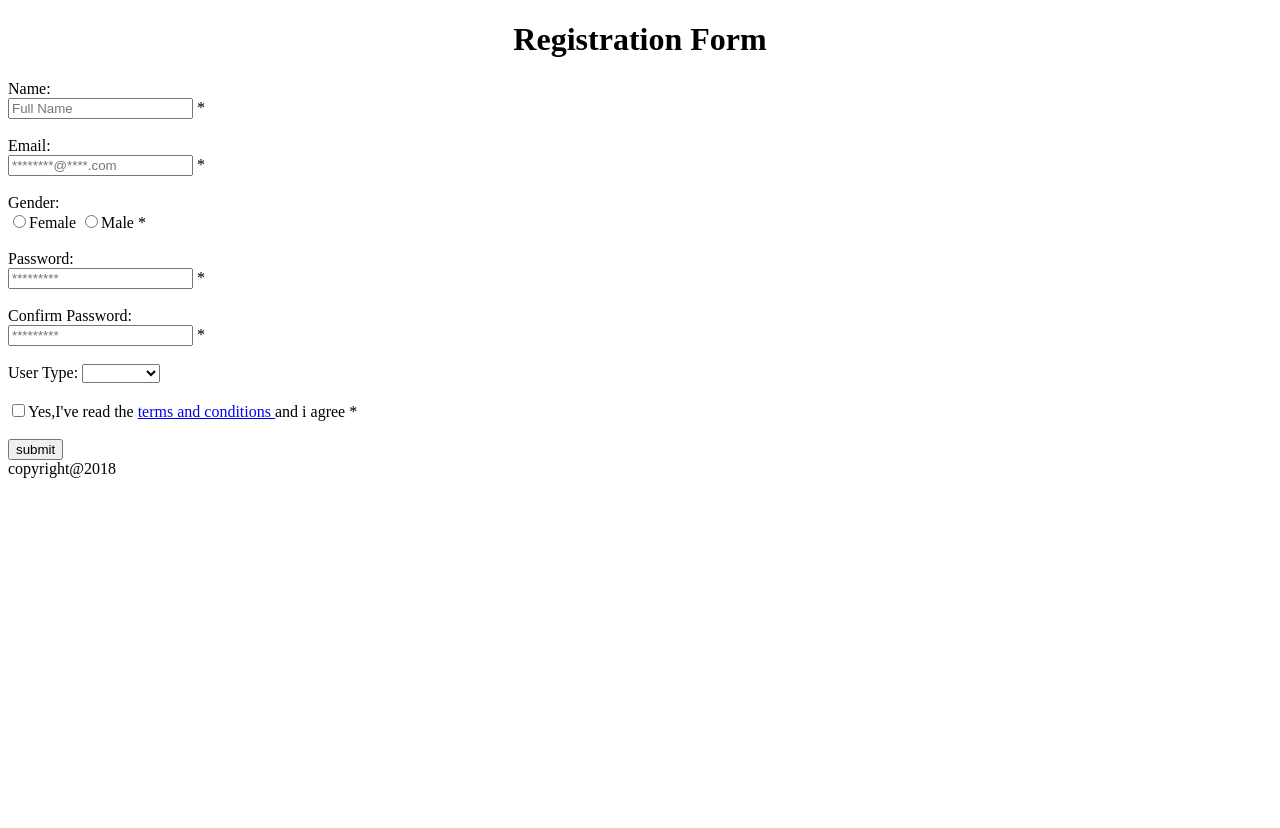
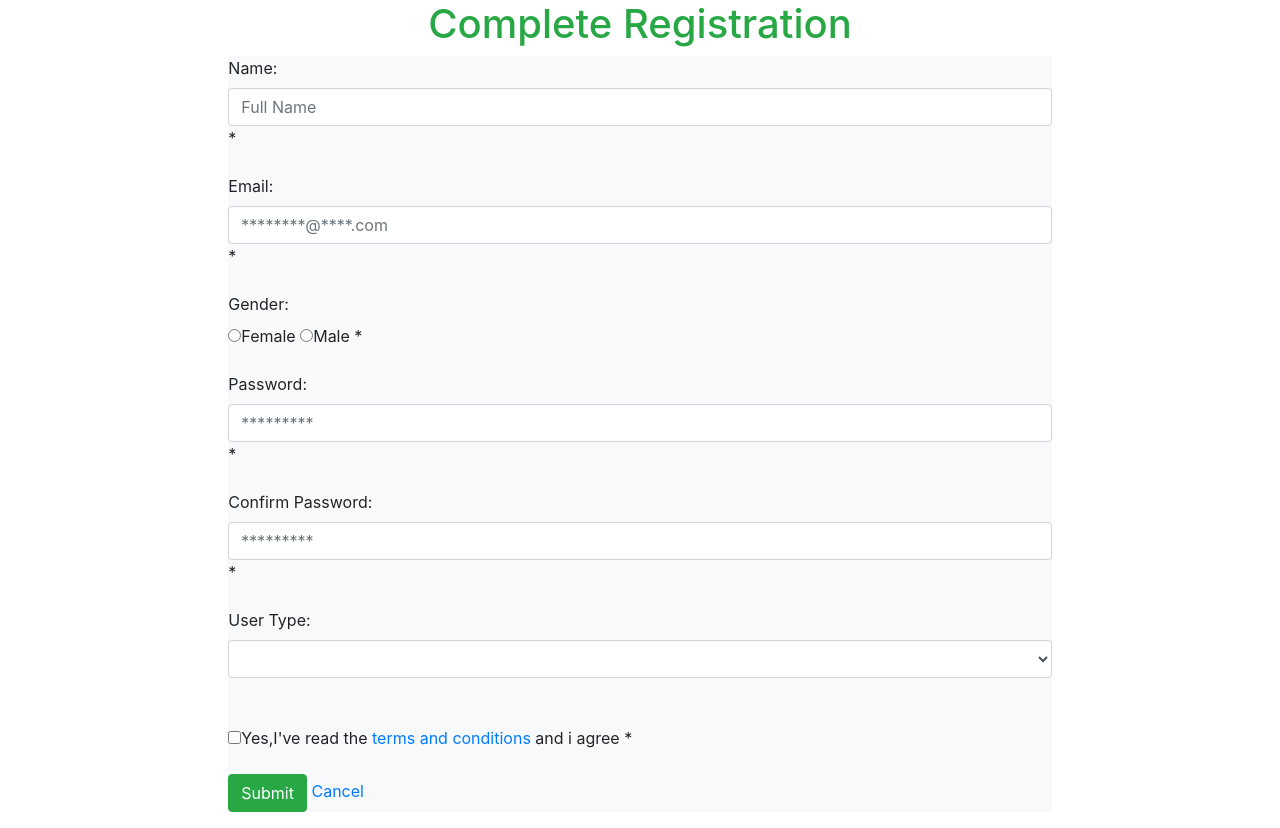
Before and after one commit to Mosaddeq/ProcDemo1, a PHP site: page /registration.php in a window 1280 px wide. Before the commit the page ends 478 px from the top, so only its background shows below. Run offline with PHP 8.4, Linux system fonts and the light colour scheme; some libraries are stand-ins or nearby versions.

Commit message:
Update registration.php

```diff
--- a/registration.php
+++ b/registration.php
@@ -1,5 +1,8 @@
+<script >
 	<?php
 	$nameErr = $emailErr = $genderErr = $passErr = $confirmErr = $checkErr = $typeErr = "";
+	 //$gender="";
+
 
 	if($_SERVER["REQUEST_METHOD"] == "POST")
 	{
@@ -13,50 +16,60 @@ if($_SERVER["REQUEST_METHOD"] == "POST")
 		include ("funct.php");
 		require ("dbconnect.php");
 		require ("validation.php");
-
-    $sql = "insert into reg values ('".$name."','".$email."','".$gender."','".$pass."','".$uType."')";
 	}
 	?>
+	</script>
 <!DOCTYPE HTML>
 
 <html>
-<title>Registration</title>
+<title>A Comp</title>
 <head>
-<h1 align="center">Registration Form</h1>
+<!-- Latest compiled and minified CSS -->
+<link rel="stylesheet" href="https://maxcdn.bootstrapcdn.com/bootstrap/4.0.0/css/bootstrap.min.css">
 
+<!-- jQuery library -->
+<script src="https://ajax.googleapis.com/ajax/libs/jquery/3.3.1/jquery.min.js"></script>
 
+<!-- Popper JS -->
+<script src="https://cdnjs.cloudflare.com/ajax/libs/popper.js/1.12.9/umd/popper.min.js"></script>
+
+<!-- Latest compiled JavaScript -->
+<script src="https://maxcdn.bootstrapcdn.com/bootstrap/4.0.0/js/bootstrap.min.js"></script>
 </head>
 <body>
-<div>
+<div class="col-lg-8 m-auto d-block">
+<h1 class="text-success text-center" >Complete Registration </h1>
 
-<form method="POST" action="#">   <!$_SERVER["PHP_SELF"]Returns the filename of the currently executing script>
-    Name: <br>
-	<input type="text" name="name" value="" placeholder="Full Name"/>
-	<span class="error">* <?php echo $nameErr;?></span>								<! display errors on html page>
+<form method="POST" action="#" onsubmit="return validation()" class="bg-light" >   <!$_SERVER["PHP_SELF"]Returns the filename of the currently executing script>
+    <label>Name:</label> <br>
+	<input  id="name" type="text" name="name" value="" class="form-control" placeholder="Full Name"/>
+	<span class="error">* <?php echo $nameErr;?></span>
+	<span id="name"	class="text-danger font-witght-bold"></span>							<! display errors on html page>
 	<br>
 	<br>
-	Email: <br>
-		<input type="text" name="email" value="" placeholder="********@****.com" />
-		<span class="error">* <?php echo $emailErr;?></span>
+	<label>Email:</label> <br>
+		<input id="email" type="text" name="email" class="form-control" value="" placeholder="********@****.com" />
+		<span class="error"  >* <?php echo $emailErr;?></span>
 		<br>
 		<br>
-	Gender: <br>
-		<input type="radio" name="gender" value="Female">Female
-		<input type="radio" name="gender" value="Male">Male
+		<label>Gender: </label><br>
+		<input id="gender" type="radio"  name="gender" value="Female">Female
+		<input id="gender" type="radio"  name="gender" value="Male">Male
 		<span class="error">* <?php echo $genderErr;?></span>
 		<br><br>
-	Password:<br>
-	<input type="password" name="pass" value="" placeholder="*********"/>
+		<label>Password:</label><br>
+	<input id="pass" type="password" class="form-control" name="pass" value="" placeholder="*********"/>
 		<span class="error">* <?php echo $passErr;?></span>
 		<br>
 		<br>
-	Confirm Password:<br>
-		<input type="password" name="confirm" value="" placeholder="*********"/>
+		<label>Confirm Password:</label><br>
+		<input id="confirm"  type="password" class="form-control" name="confirm" value="" placeholder="*********"/>
 		<span class="error">* <?php echo $confirmErr;?></span>
+
 		<br>
 		<br>
-	User Type:
-		<select value="combo" name="uType" >
+		<label>User Type:</label>
+		<select id="uType" value="combo" class="form-control" name="uType" >
 		<option value=""></option>
 		<option value="Instructor">Instructor</option>
 		<option value="Student">Student</option>
@@ -64,10 +77,37 @@ if($_SERVER["REQUEST_METHOD"] == "POST")
 		</select>
 		<br>
 		<br>
-        <input type="checkbox" name="check" value="checked" placeholder="" />Yes,I've read the <a href="terms and conditions.html">terms and conditions </a> and i agree
+        <input id="check"  type="checkbox" name="check" value="checked" placeholder="" />Yes,I've read the <a href="terms and conditions.html">terms and conditions </a> and i agree
 		<span class="error">* <?php echo $checkErr;?></span>
 		<br>
 		<br>
-		<input type="submit" name="submit" value="submit"/>
+		<input type="submit" name="submit" value="Submit" class ="btn btn-success" />
 
-        <?php include ("foot.php"); ?>
+		<a href="login.php">Cancel</a> <br>
+
+
+		</div>
+		<script type="text/javascript">
+		function validation() {
+			var error_is = 0;
+			var name = document.getElementById('name').value;
+			var email = document.getElementById('email').value;
+			var gender = document.getElementById('gender').value;
+			var pass = document.getElementById('pass').value;
+			var confirm = document.getElementById('confirm').value;
+			var uType = document.getElementById('uType').value;
+			var check = document.getElementById('check').value;
+
+			if (name == "")
+			{
+				document.getElementById('name').innerHTML = "JS works"
+				error_is = 1;
+			}
+			}
+
+
+		}
+
+		</script>
+        </body>
+        </html>
```
Lines whose indentation alone changed are shown as unchanged.
